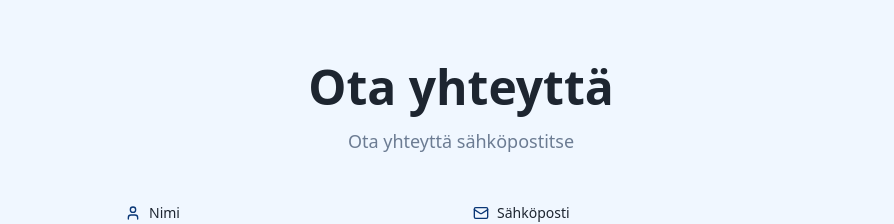
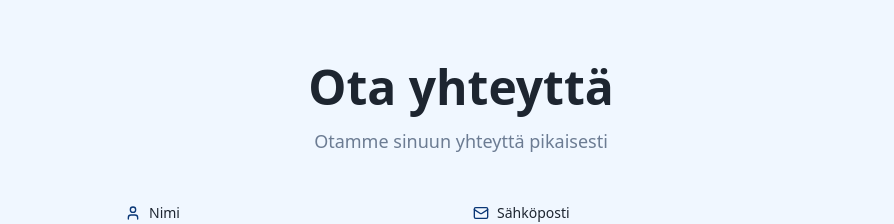
Before and after one commit to jussikurikka/starthealth-site, a React (Vite) app: page / in a window 1280 px wide. Shown: the part 7380-7604 px from the top of the page, without its empty margins (179-1073 px from the left). Built offline with nearby package versions, Linux system fonts and the light colour scheme; the HTML template or start-up script is replaced by a standard one.

Commit message:
Changes
Co-authored-by: jussikurikka <287907757+jussikurikka@users.noreply.github.com>

```diff
--- a/src/contexts/LanguageContext.tsx
+++ b/src/contexts/LanguageContext.tsx
@@ -111,7 +111,7 @@ const translations = {
 
     // Contact
     'contact.title': 'Ota yhteyttä',
-    'contact.subtitle': 'Ota yhteyttä sähköpostitse',
+    'contact.subtitle': 'Otamme sinuun yhteyttä pikaisesti',
     'contact.emailDraft': 'Sähköpostiohjelmasi avautui valmiin viestin kanssa – lähetä viesti sieltä.',
     'contact.directEmail': 'Voit myös lähettää sähköpostia suoraan:',
     'contact.name': 'Nimi',
@@ -272,7 +272,7 @@ const translations = {
 
     // Contact
     'contact.title': 'Contact Us',
-    'contact.subtitle': 'Contact us by email',
+    'contact.subtitle': 'We will get back to you promptly',
     'contact.emailDraft': 'Your email app opened with a ready message – please send it from there.',
     'contact.directEmail': 'You can also email us directly:',
     'contact.name': 'Name',
```
